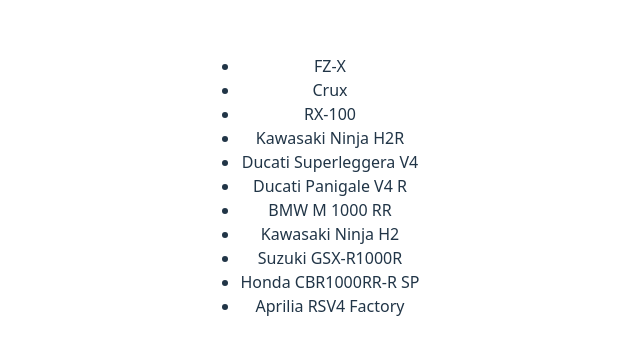
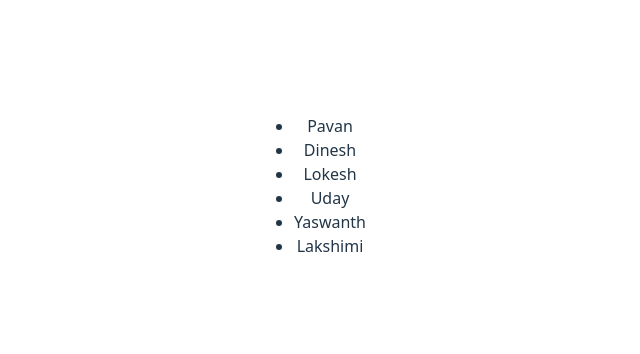
Before and after one commit to pavankumar2974/React-Js, a React (Vite) app in the folder app/: page / in a window 1280 px wide. Shown: the part 214-568 px from the top of the page, without its empty margins (330-970 px from the left). Built offline with nearby package versions, Linux system fonts and the light colour scheme.

Commit message:
React-js

```diff
--- a/app/src/Component/ClassComp.jsx
+++ b/app/src/Component/ClassComp.jsx
@@ -1,4 +1,6 @@
 // import { Component } from "react";
+
+import { Component } from "react";
 
 // import { Component } from "react";
 
@@ -88,28 +90,54 @@
 // export default ClassComp;
 
 
-import { Component } from "react";
+// import { Component } from "react";
 
-class ClassComp extends Component {
-    constructor() {
+// class ClassComp extends Component {
+//     constructor() {
+//         super();
+//         this.state = {
+//             Bikes: [
+//                 "FZ-X", "Crux", "RX-100", "Kawasaki Ninja H2R",
+//                 "Ducati Superleggera V4",
+//                 "Ducati Panigale V4 R",
+//                 "BMW M 1000 RR",
+//                 "Kawasaki Ninja H2",
+//                 "Suzuki GSX-R1000R",
+//                 "Honda CBR1000RR-R SP",
+//                 "Aprilia RSV4 Factory"
+//             ]
+//         }
+//     }
+//     render() {
+//         return <div>
+//             <ul>
+//                 {Object.values(this.state.Bikes).map((val, i) => { return <li key={i}>{val}</li> })}
+//             </ul>
+//         </div>
+//     }
+// }
+// export default ClassComp;
+
+
+class ClassComp extends Component{
+    constructor(){
         super();
-        this.state = {
-            Bikes: [
-                "FZ-X", "Crux", "RX-100", "Kawasaki Ninja H2R",
-                "Ducati Superleggera V4",
-                "Ducati Panigale V4 R",
-                "BMW M 1000 RR",
-                "Kawasaki Ninja H2",
-                "Suzuki GSX-R1000R",
-                "Honda CBR1000RR-R SP",
-                "Aprilia RSV4 Factory"
+        this.state={
+            Students:[
+                "Pavan",
+                "Dinesh",
+                "Lokesh",
+                "Uday",
+                "Yaswanth",
+                "Lakshimi",
             ]
         }
     }
-    render() {
+    render(){
         return <div>
             <ul>
-                {Object.values(this.state.Bikes).map((val, i) => { return <li key={i}>{val}</li> })}
+                {Object.values(this.state.Students).map((val,i)=>{
+                    return<li key={i}>{val}</li>})}
             </ul>
         </div>
     }
```
